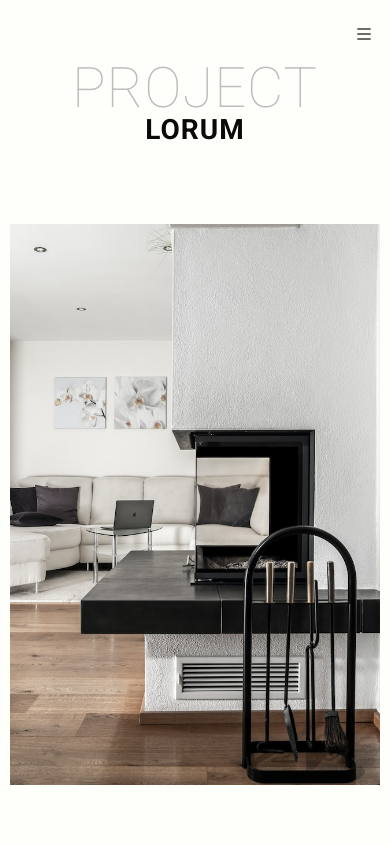
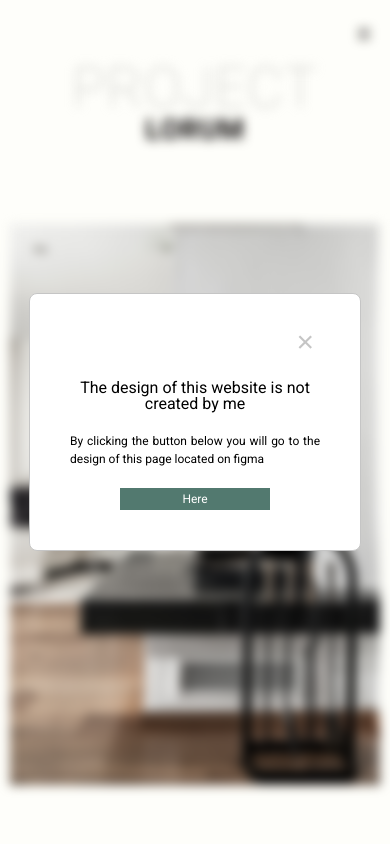
Before and after one commit to adam1ak/figma-digital-project-copy, a plain HTML site: page index.html in a window 390 px wide. Shown: the top 844 px of the page. Drawn offline with nearby package versions, Linux system fonts and the light colour scheme; a web font is replaced by a local one.

Commit message:
Add popup styles and functionality

```diff
--- a/css/style.css
+++ b/css/style.css
@@ -869,6 +869,21 @@ main{
         font-size: 1em;
         row-gap: 2em;
     }
+    .popup{
+        width: 250px;
+    }
+    .popup h2{
+        font-size: 2em;
+    }
+    .popup p{
+        font-size: 1.5em;
+        text-align: justify;
+        margin: 20px 0;
+        line-height: 1.5em;
+    }
+    .popup a{
+        font-size: 1.5em;
+    }
 }
 @keyframes dominoEffect {
     0% {
--- a/script.js
+++ b/script.js
@@ -6,18 +6,17 @@ var hedear = document.querySelector('header');
 var body = document.querySelector('body');
 var header = document.querySelector('header');
 
-// window.addEventListener("load", function(){
-//     setTimeout(
-//         function open(event){
-//             document.querySelector(".popup").style.display = "block";
-//             header.style.filter = "blur(5px)";
-//             mainElement.classList.toggle('blur');
-//             body.style.overflow = 'hidden';
-//         },
-//         750
-//     )
-// });
-
+window.addEventListener("load", function(){
+    setTimeout(
+        function open(event){
+            document.querySelector(".popup").style.display = "block";
+            header.style.filter = "blur(5px)";
+            mainElement.classList.toggle('blur');
+            body.style.overflow = 'hidden';
+        },
+        750
+    )
+});
 
 document.querySelector("#popup-close").addEventListener("click", function(){
     document.querySelector(".popup").style.display = "none";
```
